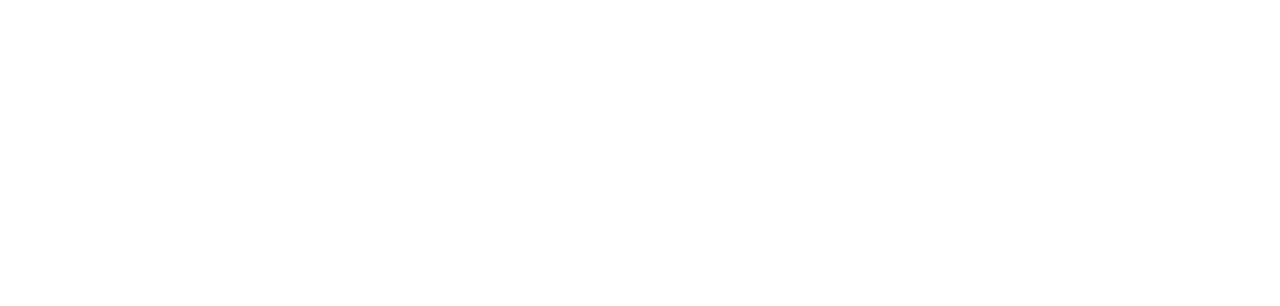
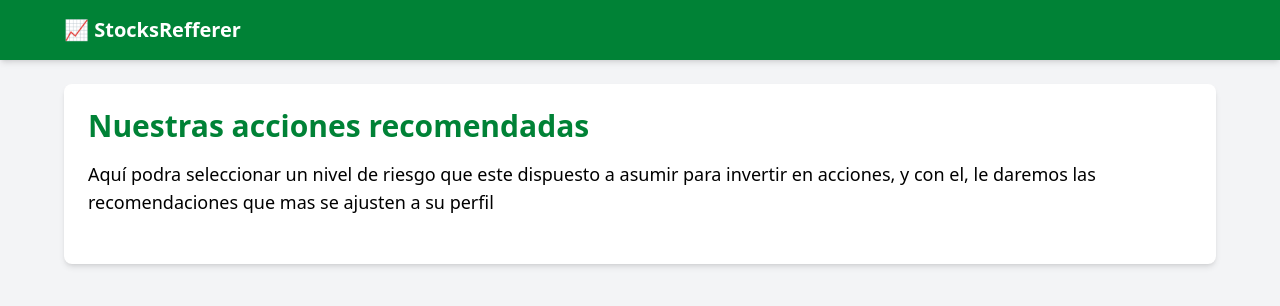
Before and after one commit to MoraDiego/stocksRefferer, a Vue app in the folder frontend/: page /recommendations in a window 1280 px wide. Before the commit this address had no page. Shown: the top 306 px of the page. Built offline with nearby package versions, Linux system fonts and the light colour scheme.

Commit message:
Creacion de la vista de recomendaciones y componente de header

```diff
--- /dev/null
+++ b/frontend/src/components/Header.vue
@@ -0,0 +1,9 @@
+<template>
+  <header class="bg-green-700 text-white p-4 shadow-md">
+    <div class="max-w-6xl mx-auto flex justify-between items-center">
+      <h1 class="text-xl font-bold">📈 StocksRefferer</h1>
+    </div>
+  </header>
+</template>
+<script setup lang="ts">
+</script>
--- a/frontend/src/router/index.ts
+++ b/frontend/src/router/index.ts
@@ -9,6 +9,11 @@ const router = createRouter({
       name: 'home',
       component: HomeView,
     },
+    {
+      path: '/recommendations',
+      name: 'recommendations',
+      component: () => import('../views/Recommendations.vue'),
+    },
   ],
 })
 
--- /dev/null
+++ b/frontend/src/views/Recommendations.vue
@@ -0,0 +1,19 @@
+<script setup lang="ts">
+import { ref, onMounted, watch } from 'vue'
+import AppHeader from '@/components/Header.vue'
+</script>
+<template>
+  <div class="min-h-screen bg-gray-100">
+    <AppHeader />
+    <main class="max-w-6xl mx-auto bg-white shadow-md rounded-lg p-6 mt-6">
+      <h2 class="text-3xl font-bold text-green-700 mb-4">
+        Nuestras acciones recomendadas
+      </h2>
+      <p class="text-lg mb-6">
+        Aquí podra seleccionar un nivel de riesgo que este dispuesto a asumir para
+        invertir en acciones, y con el, le daremos las recomendaciones que mas se ajusten
+        a su perfil
+      </p>
+    </main>
+  </div>
+</template>
```
